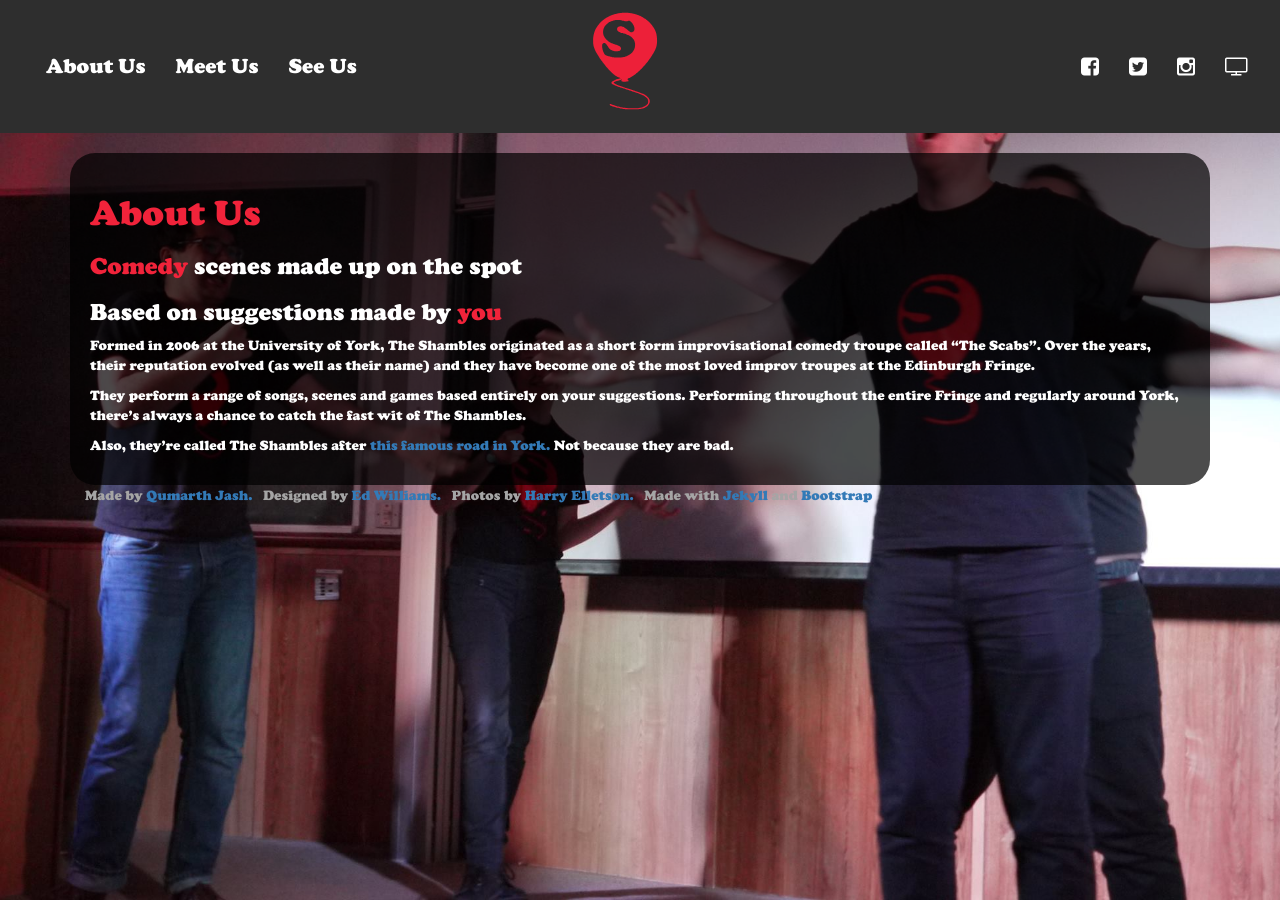
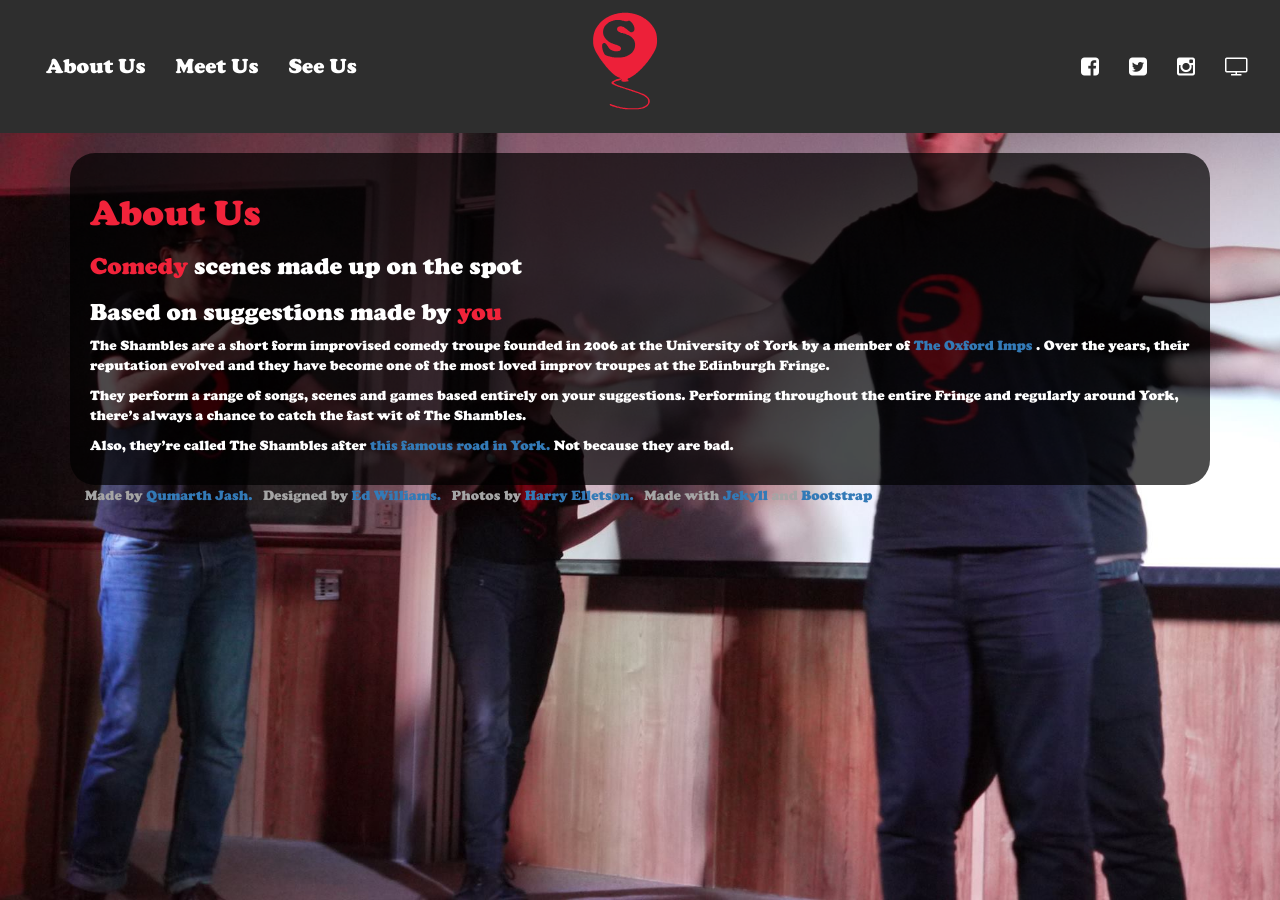
Before and after one commit to ComedySoc/shambles-website, a Jekyll site: the page built from about.md, in a window 1280 px wide. Built offline with Jekyll 4.4.1, drawn with Linux system fonts in a browser that asks for light colours; nearby versions of some CDN libraries.

Commit message:
Update history so that it is accurate

```diff
--- a/about.md
+++ b/about.md
@@ -8,7 +8,7 @@ css: about.css
 <h3><span class="cooper">Comedy</span> scenes made up on the spot</h3>
 <h3>Based on suggestions made by <span class="cooper">you</span></h3>
 
-Formed in 2006 at the University of York, The Shambles originated as a short form improvisational comedy troupe called "The Scabs". Over the years, their reputation evolved (as well as their name) and they have become one of the most loved improv troupes at the Edinburgh Fringe.
+The Shambles are a short form improvised comedy troupe founded in 2006 at the University of York by a member of <a href="https://www.oxfordimps.com/"> The Oxford Imps </a>. Over the years, their reputation evolved and they have become one of the most loved improv troupes at the Edinburgh Fringe.
 
 They perform a range of songs, scenes and games based entirely on your suggestions. Performing throughout the entire Fringe and regularly around York, there's always a chance to catch the fast wit of The Shambles.
 
```
